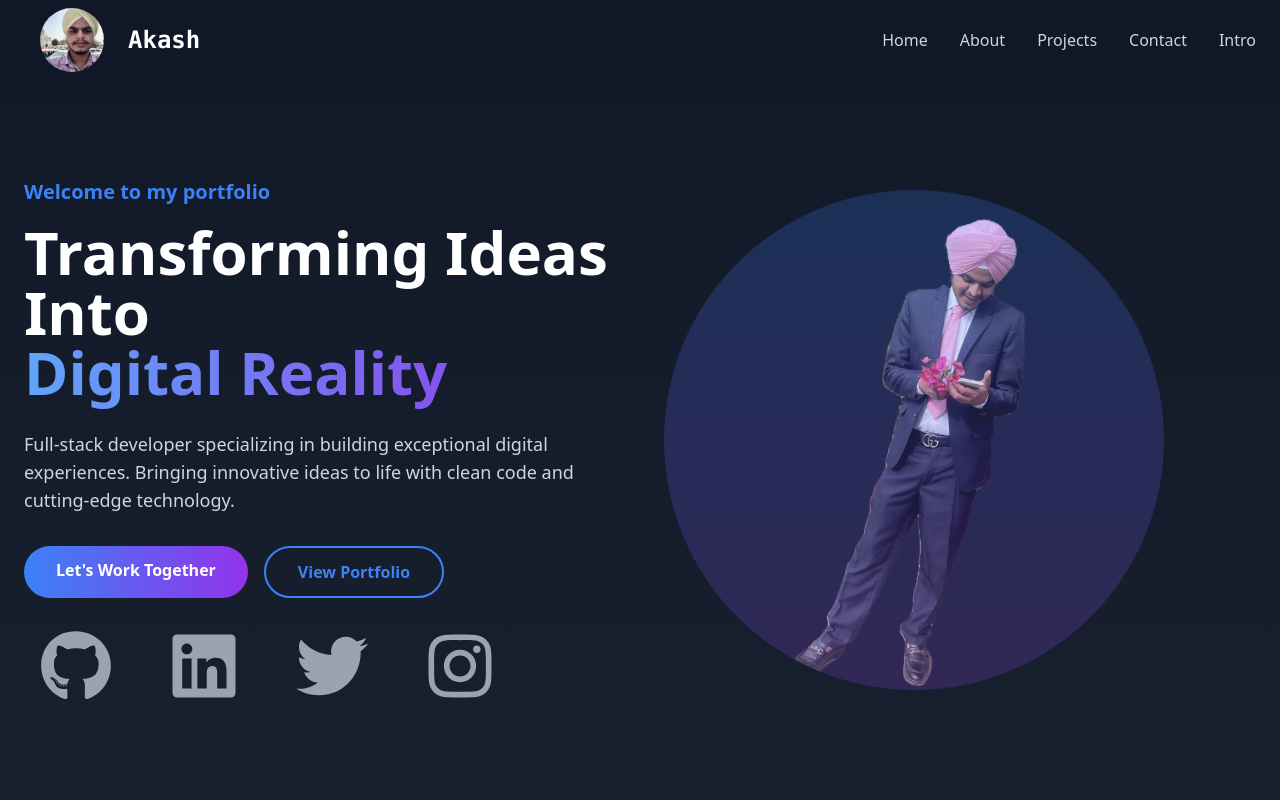
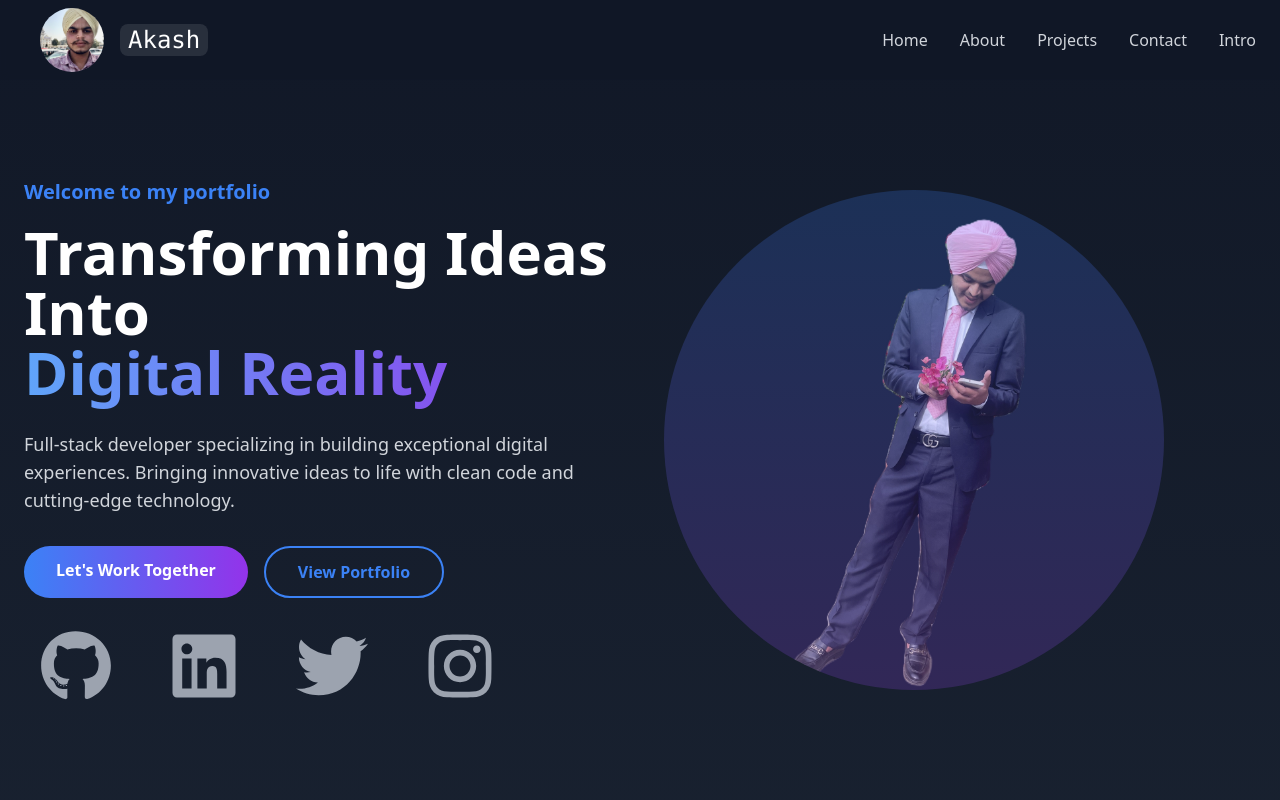
Before and after one commit to akashmahlax/portfolio, a Next.js app: page / in a window 1280 px wide. Shown: the top 800 px of the page. Built offline with nearby package versions, Linux system fonts and the light colour scheme.

Commit message:
nav link added

```diff
--- a/app/components/Navbar.tsx
+++ b/app/components/Navbar.tsx
@@ -12,7 +12,7 @@ export default function Navbar() {
           {/* Logo */}
           <div className='flex items-center'>
             <img src="./IMG_2370.jpg" alt="logo" className='w-20 h-20 m-2 p-2 rounded-full object-cover' />
-            <Link href="/" className="text-2xl font-bold font-mono px-2 text-white">
+            <Link href="https://instagram.com/akashmahlax" className="text-2xl hover:text-green-400 font-mono font-thin px-2 text-white bg-white/10 rounded-lg">
               Akash
             </Link>
           </div>
```
